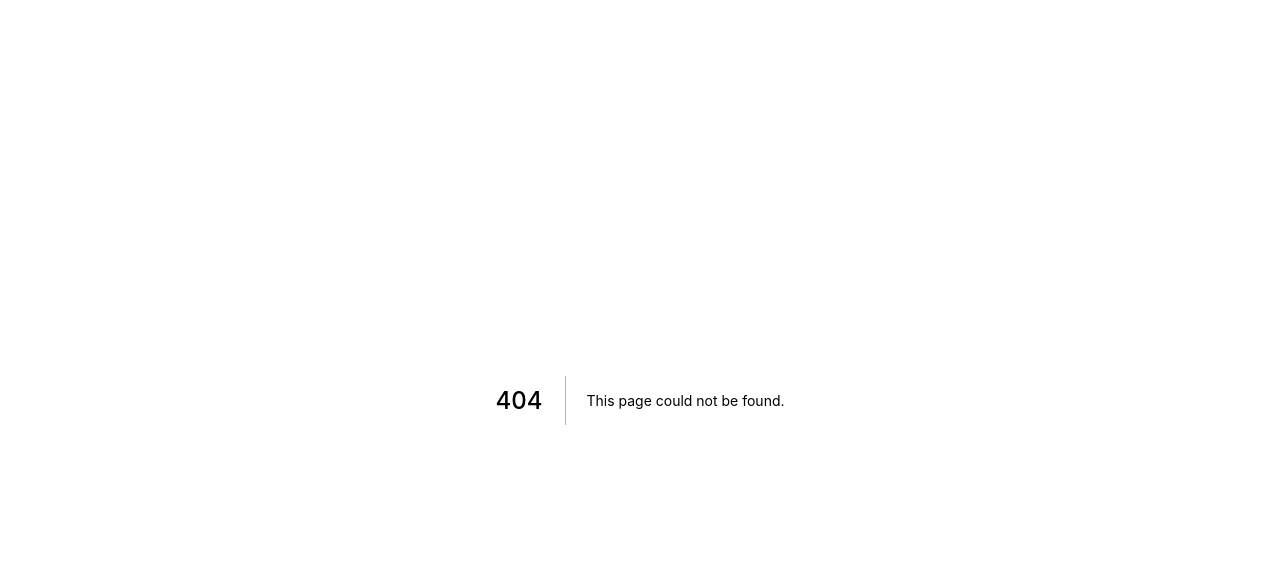
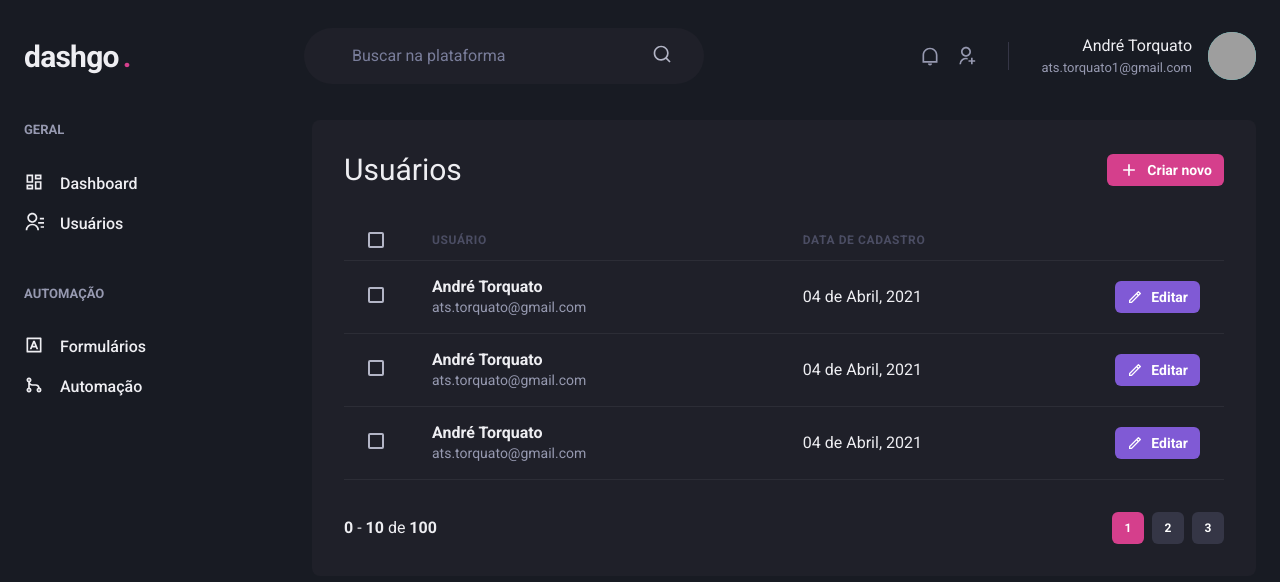
Before and after one commit to andretorquato/dashgo, a Next.js app: page /users in a window 1280 px wide. Before the commit this address had no page. Shown: the top 582 px of the page. Built offline with nearby package versions, Linux system fonts and the light colour scheme; grey boxes are pictures that could not be loaded.

Commit message:
:sparkles:styles: finish layout

```diff
--- /dev/null
+++ b/src/components/Pagination.tsx
@@ -0,0 +1,53 @@
+import { Button, Stack, Box } from "@chakra-ui/react";
+
+export function Pagination() {
+  return (
+    <Stack
+      direction="row"
+      spacing="6"
+      mt="8"
+      justify="space-between"
+      align="center"
+    >
+      <Box>
+        <strong>0</strong> - <strong>10</strong> de <strong>100</strong>
+      </Box>
+      <Stack direction="row" spacing="2">
+        <Button
+          size="sm"
+          fontSize="xs"
+          width="4"
+          colorScheme="pink"
+          disabled
+          _disabled={{ bgColor: "pink.500", cursor: "default" }}
+        >
+          1
+        </Button>
+        <Button
+          size="sm"
+          fontSize="xs"
+          width="4"
+          colorScheme="pink"
+          bg="gray.700"
+          _hover={{
+            bg: "gray.500",
+          }}
+        >
+          2
+        </Button>
+        <Button
+          size="sm"
+          fontSize="xs"
+          width="4"
+          colorScheme="pink"
+          bg="gray.700"
+          _hover={{
+            bg: "gray.500",
+          }}
+        >
+          3
+        </Button>
+      </Stack>
+    </Stack>
+  );
+}
--- /dev/null
+++ b/src/pages/users/index.tsx
@@ -0,0 +1,139 @@
+import {
+  Box,
+  Flex,
+  Heading,
+  Button,
+  Icon,
+  Table,
+  Thead,
+  Tr,
+  Th,
+  Checkbox,
+  Tbody,
+  Td,
+  Text,
+} from "@chakra-ui/react";
+import { RiAddLine, RiPencilLine } from "react-icons/ri";
+import { Header } from "../../components/Header";
+import { Pagination } from "../../components/Pagination";
+import { Sidebar } from "../../components/Sidebar";
+
+export default function UserList() {
+  return (
+    <Box>
+      <Header />
+      <Flex w="100%" my="6" maxWidth={1480} mx="auto" px={6}>
+        <Sidebar />
+
+        <Box flex="1" borderRadius={8} bg="gray.800" p="8">
+          <Flex mb="8" justify="space-between" align="center">
+            <Heading size="lg" fontWeight="normal">
+              Usuários
+            </Heading>
+
+            <Button
+              as="a"
+              size="sm"
+              fontSize="sm"
+              colorScheme="pink"
+              leftIcon={<Icon as={RiAddLine} fontSize="20" />}
+            >
+              Criar novo
+            </Button>
+          </Flex>
+
+          <Table colorScheme="whiteAlpha">
+            <Thead>
+              <Tr>
+                <Th px="6" color="gray.300" width="8">
+                  <Checkbox colorScheme="pink" />
+                </Th>
+                <Th>Usuário</Th>
+                <Th>Data de cadastro</Th>
+                <Th width="8"></Th>
+              </Tr>
+            </Thead>
+            <Tbody>
+              <Tr>
+                <Td px="6">
+                  <Checkbox colorScheme="pink" />
+                </Td>
+                <Td>
+                  <Box>
+                    <Text fontWeight="bold">André Torquato</Text>
+                    <Text fontSize="sm" color="gray.300">
+                      ats.torquato@gmail.com
+                    </Text>
+                  </Box>
+                </Td>
+                <Td>04 de Abril, 2021</Td>
+                <Td>
+                  <Button
+                    as="a"
+                    size="sm"
+                    fontSize="sm"
+                    colorScheme="purple"
+                    leftIcon={<Icon as={RiPencilLine} fontSize="16" />}
+                  >
+                    Editar
+                  </Button>
+                </Td>
+              </Tr>
+              <Tr>
+                <Td px="6">
+                  <Checkbox colorScheme="pink" />
+                </Td>
+                <Td>
+                  <Box>
+                    <Text fontWeight="bold">André Torquato</Text>
+                    <Text fontSize="sm" color="gray.300">
+                      ats.torquato@gmail.com
+                    </Text>
+                  </Box>
+                </Td>
+                <Td>04 de Abril, 2021</Td>
+                <Td>
+                  <Button
+                    as="a"
+                    size="sm"
+                    fontSize="sm"
+                    colorScheme="purple"
+                    leftIcon={<Icon as={RiPencilLine} fontSize="16" />}
+                  >
+                    Editar
+                  </Button>
+                </Td>
+              </Tr>
+              <Tr>
+                <Td px="6">
+                  <Checkbox colorScheme="pink" />
+                </Td>
+                <Td>
+                  <Box>
+                    <Text fontWeight="bold">André Torquato</Text>
+                    <Text fontSize="sm" color="gray.300">
+                      ats.torquato@gmail.com
+                    </Text>
+                  </Box>
+                </Td>
+                <Td>04 de Abril, 2021</Td>
+                <Td>
+                  <Button
+                    as="a"
+                    size="sm"
+                    fontSize="sm"
+                    colorScheme="purple"
+                    leftIcon={<Icon as={RiPencilLine} fontSize="16" />}
+                  >
+                    Editar
+                  </Button>
+                </Td>
+              </Tr>
+            </Tbody>
+          </Table>
+          <Pagination />
+        </Box>
+      </Flex>
+    </Box>
+  );
+}
```
Also changed, not shown: src/pages/users/create.tsx (added, +54 -0 lines).
